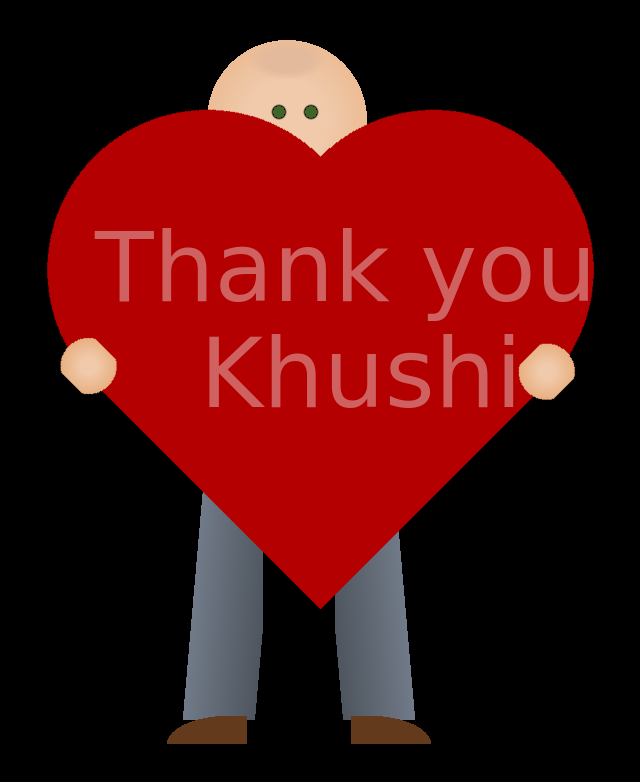
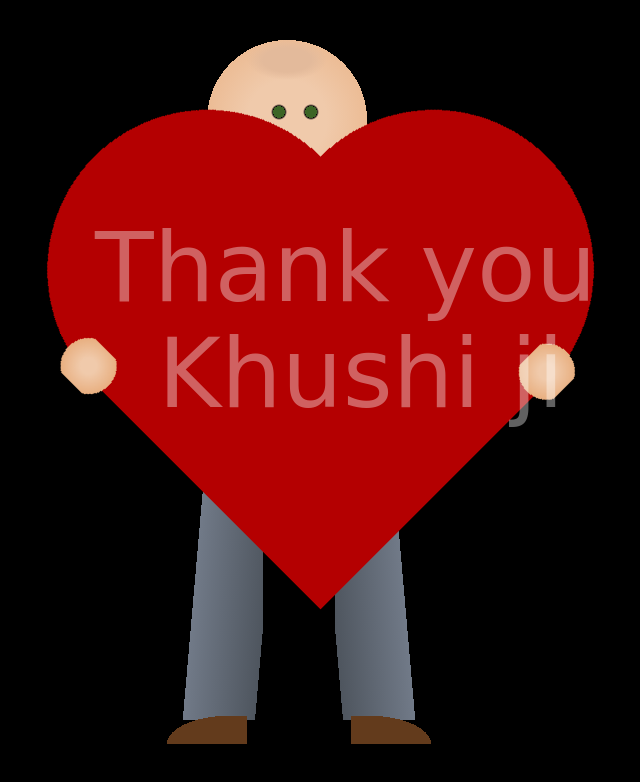
Before and after one commit to Ultimate-111/Khushiijii-github.io, a plain HTML site: page new.html in a window 1280 px wide. Shown: the whole page, without its empty margins (353-993 px from the left). Drawn offline with Linux system fonts and the light colour scheme.

Commit message:
Update style.css

```diff
--- a/style.css
+++ b/style.css
@@ -94,7 +94,7 @@ div.beloved:after {
   display: flex;
   position: absolute;
   white-space: pre;
-  content: "Thank you \a Khushi";
+  content: "Thank you \a Khushi ji";
 
   text-align: center;
   line-height: 1.1;
```
